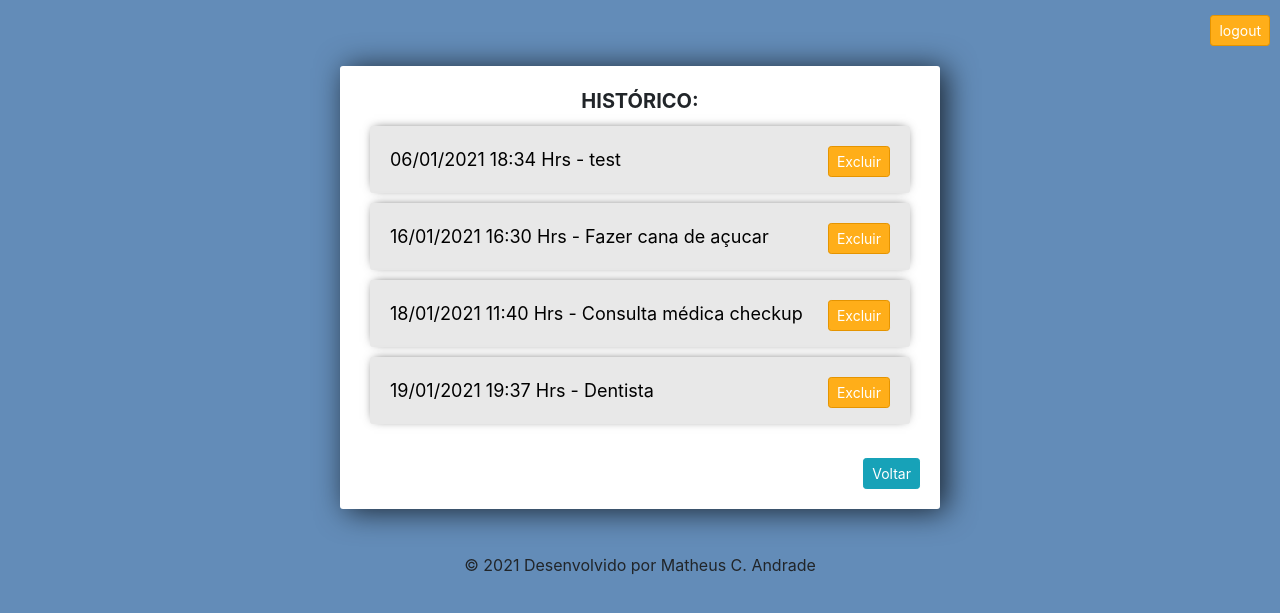
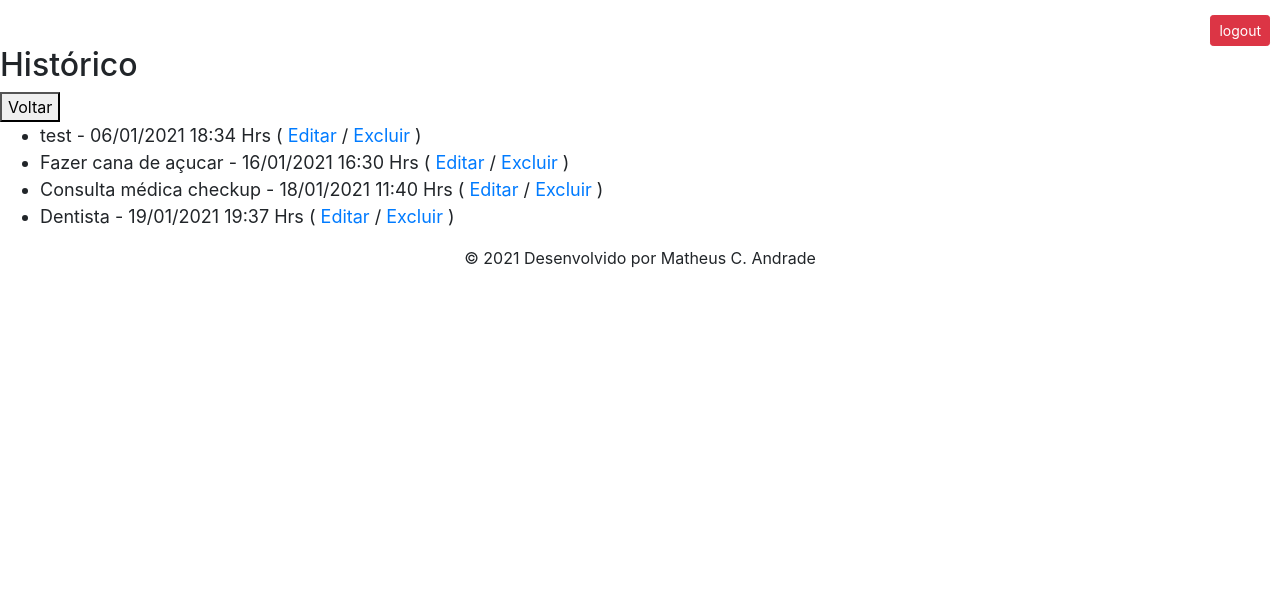
Before and after one commit to andradecmatheus-zz/Internet-Database-Development-Python-Django, a Django app: page /agenda/historico/ in a window 1280 px wide. Shown: the top 613 px of the page. Run offline with Django 3.2, Linux system fonts and the light colour scheme; a user stored in the database is signed in; data comes from the database, SQL or seed files in the repository; both versions use the stored data as it was after the commit; some libraries are stand-ins or nearby versions.

Commit message:
Revert "Events passed template create; and tiny changes on templates"
This reverts commit e67a492ed31a6520b0ec73fe637b395f3ef26be2.

```diff
--- a/Aula2-Agenda/templates/evento.html
+++ b/Aula2-Agenda/templates/evento.html
@@ -6,7 +6,7 @@
 
 <link href="{% static 'css/agenda.css' %}" rel="stylesheet">
 
-<div class="center-column" align="center" style="font-size: 20px; font-weight: bold;">SALVAR NOVO EVENTO: <br>
+<div class="center-column" align="center" style="font-size: 20px; font-weight: bold;">Salvar um novo evento: <br>
     <div class="item-row" >
 
         <form action="submit" method="POST" style="color:#000000"> {% csrf_token %}
--- a/Aula2-Agenda/templates/historico.html
+++ b/Aula2-Agenda/templates/historico.html
@@ -1,38 +1,19 @@
 {% extends "model-page.html" %}
 
 {% block content %}
-{% load static %}
-<link rel="stylesheet" href="https://stackpath.bootstrapcdn.com/bootstrap/4.3.1/css/bootstrap.min.css" integrity="sha384-ggOyR0iXCbMQv3Xipma34MD+dH/1fQ784/j6cY/iJTQUOhcWr7x9JvoRxT2MZw1T" crossorigin="anonymous">
-
-<link href="{% static 'css/agenda.css' %}" rel="stylesheet">
-
-<div class="center-column">
-
-    <div  align="center" style="font-size: 20px; font-weight: bold;">HISTÓRICO: <br> </div>
-
-    <div class="todo-list" >
+    <h2>Histórico</h2>
+    <a href="../">
+        <button type="button">Voltar</button>
+    </a>
+    <ul style="font-size: 18px">
         {% for evento in eventos %}
-        <div class="item-row" style="color:#000000">
-                {{ evento.get_data_evento }} - {{  evento.titulo}}
-                <a class="btn btn-sm btn-danger"
-                   href="evento/delete/{{ evento.id }}/"
-                   style="float: right">Excluir</a>
-
-
-        </div>
+            <li>
+                <div>
+                    {{ evento.titulo }} - {{ evento.get_data_evento }}
+                    ( <a href="../evento/?id={{ evento.id }}">Editar</a>
+                    / <a href="../evento/delete/{{ evento.id }}/">Excluir</a> )
+                </div>
+            </li>
         {% endfor %}
-
-    </div>
-    <div align="right"> <br>
-        <a href="../">
-            <button class="btn btn-sm btn-info">Voltar</button>
-        </a>
-    </div>
-
-</div>
-
-
+    </ul>
 {% endblock %}
-
-
-{% include "model-footer.html" %}
--- a/Aula2-Agenda/templates/model-footer.html
+++ b/Aula2-Agenda/templates/model-footer.html
@@ -4,4 +4,4 @@
 
 
 
-<p class="center"> <br> &copy; 2021 Desenvolvido por Matheus C. Andrade </p>
+<p class="center"> &copy; 2021 Desenvolvido por Matheus C. Andrade </p>
```
Also changed, not shown: Aula2-Agenda/db.sqlite3.
